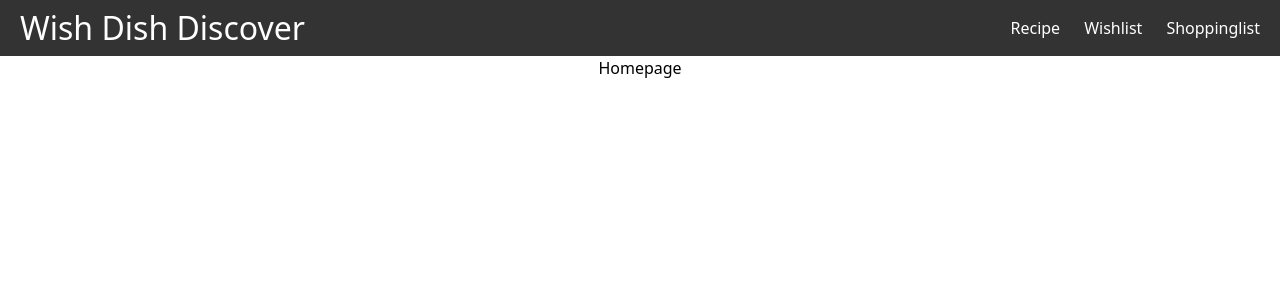
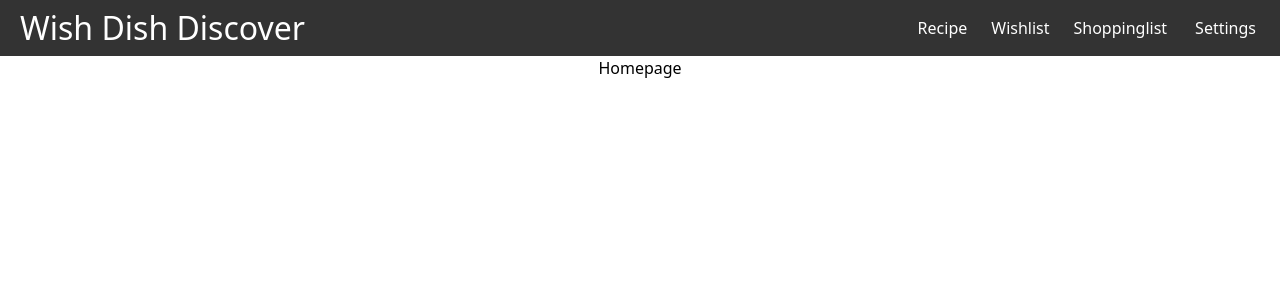
Before and after one commit to mgretek/dish-discover, a React (Create React App) app: page / in a window 1280 px wide. Shown: the top 300 px of the page. Built offline with nearby package versions, Linux system fonts and the light colour scheme.

Commit message:
navbar sai reaalselt valmis. Pages on ka ühendatud.

```diff
--- a/src/components/Navbar.js
+++ b/src/components/Navbar.js
@@ -1,4 +1,5 @@
 import { Link, useMatch, useResolvedPath } from "react-router-dom";
+import { Settings } from "./Settings";
 
 export const Navbar = () => {
   return (
@@ -10,6 +11,9 @@ export const Navbar = () => {
         <CustomLink to={"/recipe"}>Recipe</CustomLink>
         <CustomLink to={"/wishlist"}>Wishlist</CustomLink>
         <CustomLink to={"/shoppinglist"}>Shoppinglist</CustomLink>
+        <Link>
+          <Settings />
+        </Link>
       </ul>
     </nav>
   );
--- /dev/null
+++ b/src/components/Settings.js
@@ -0,0 +1,20 @@
+import { useState } from "react";
+
+export const Settings = () => {
+  const [settingsOpen, setSettingsOpen] = useState(false);
+
+  return (
+    <div className="flex h-full justify-center hover:bg-[#777] m-0 px-1">
+      <button
+        onClick={() => setSettingsOpen(!settingsOpen)}
+        className="p-0 m-0 ">
+        Settings
+      </button>
+      {settingsOpen && (
+        <div>
+          <button className="bg-grey col-auto">Log out</button>
+        </div>
+      )}
+    </div>
+  );
+};
```
Also changed, not shown: src/styles.css (indentation only).
